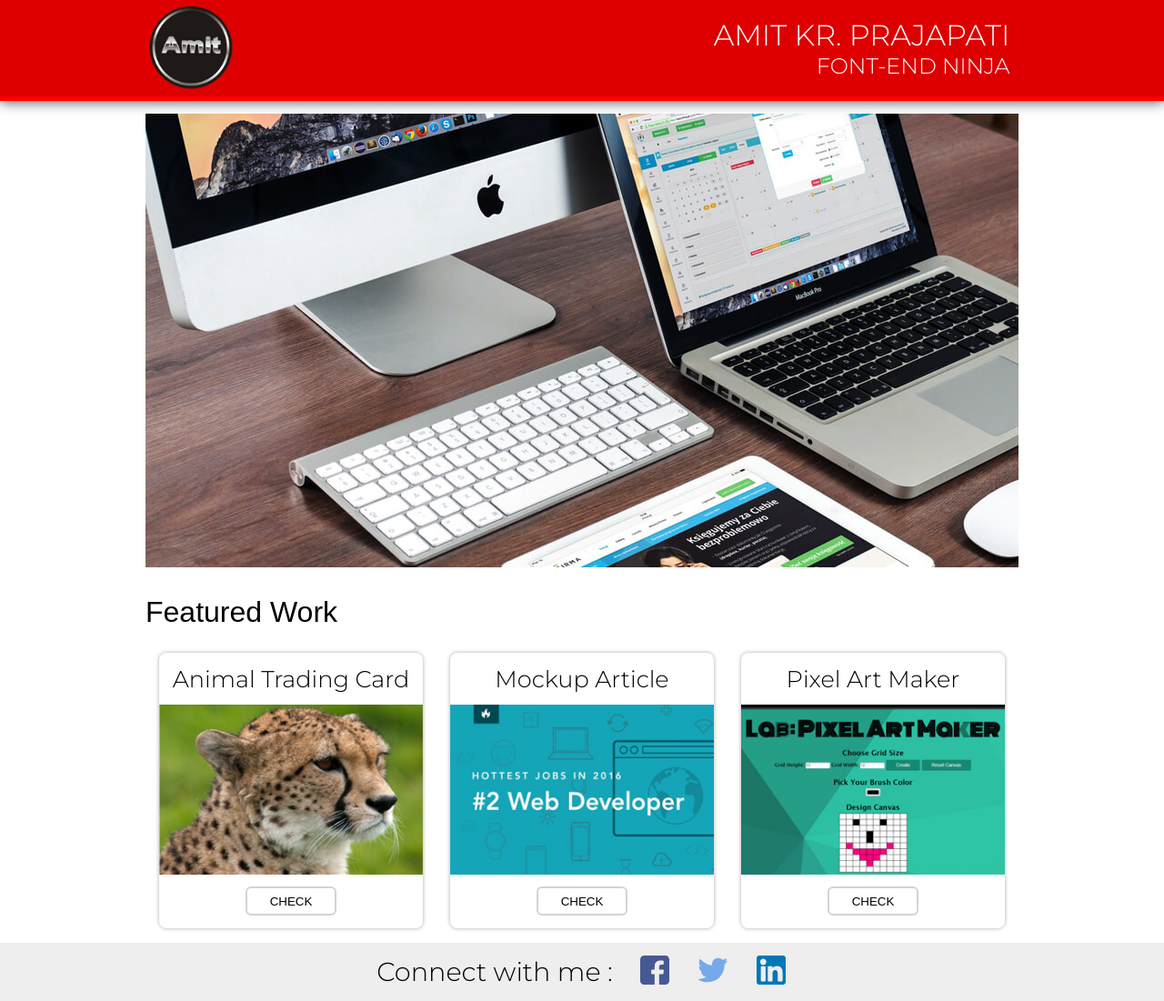
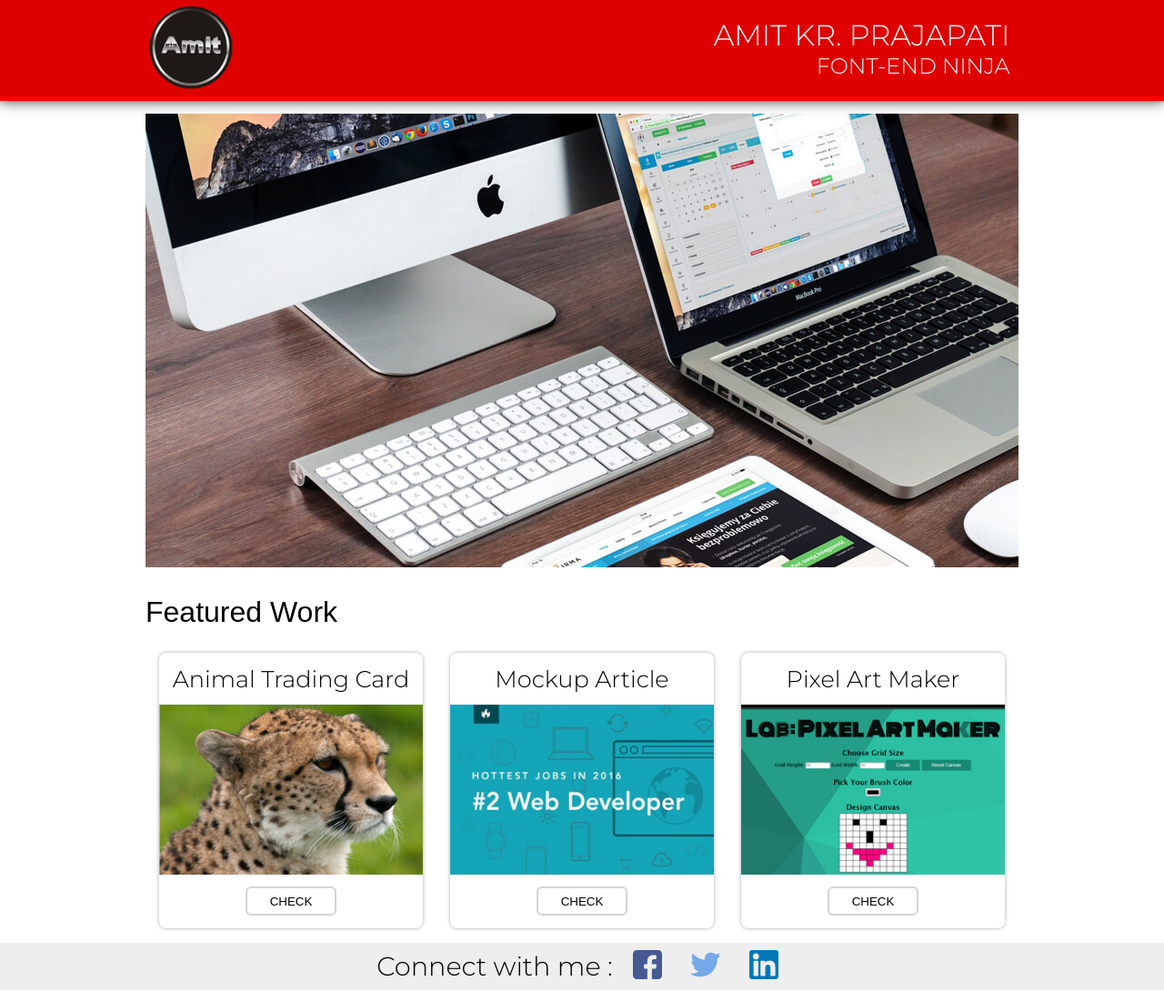
Before and after one commit to amit208/portfolio-site, a plain HTML site: page index.html in a window 1280 px wide. Shown: the whole page at 91% size. Drawn offline with Linux system fonts and the light colour scheme.

Commit message:
wrapped the social icons of the footer in a div with a class social_icon_container and adjusted the margin of the h1 of the footer

```diff
--- a/css/styles.css
+++ b/css/styles.css
@@ -147,9 +147,13 @@ footer {
 
 footer h1 {
     font-size: 1.8em;
-    margin: 0.5em;
+    margin: 0.2em;
     font-weight: 300;
     display: inline-block;
+}
+
+.social_icon_container {
+    display: flex;
 }
 
 .social_icon {
--- a/index.html
+++ b/index.html
@@ -64,6 +64,7 @@
 
     <footer>
         <h1>Connect with me :</h1>
+        <div class="social_icon_container">
             <div class="social_icon">
                 <a href="https://www.facebook.com"
                 target="_blank">
@@ -82,6 +83,7 @@
                     <img class="linkedin_icon icon" src="images/linkedin.svg" alt="linkedin icon">
                 </a>
             </div>
+        </div>
     </footer>
 
 </body>
```
Lines whose indentation alone changed are shown as unchanged.
